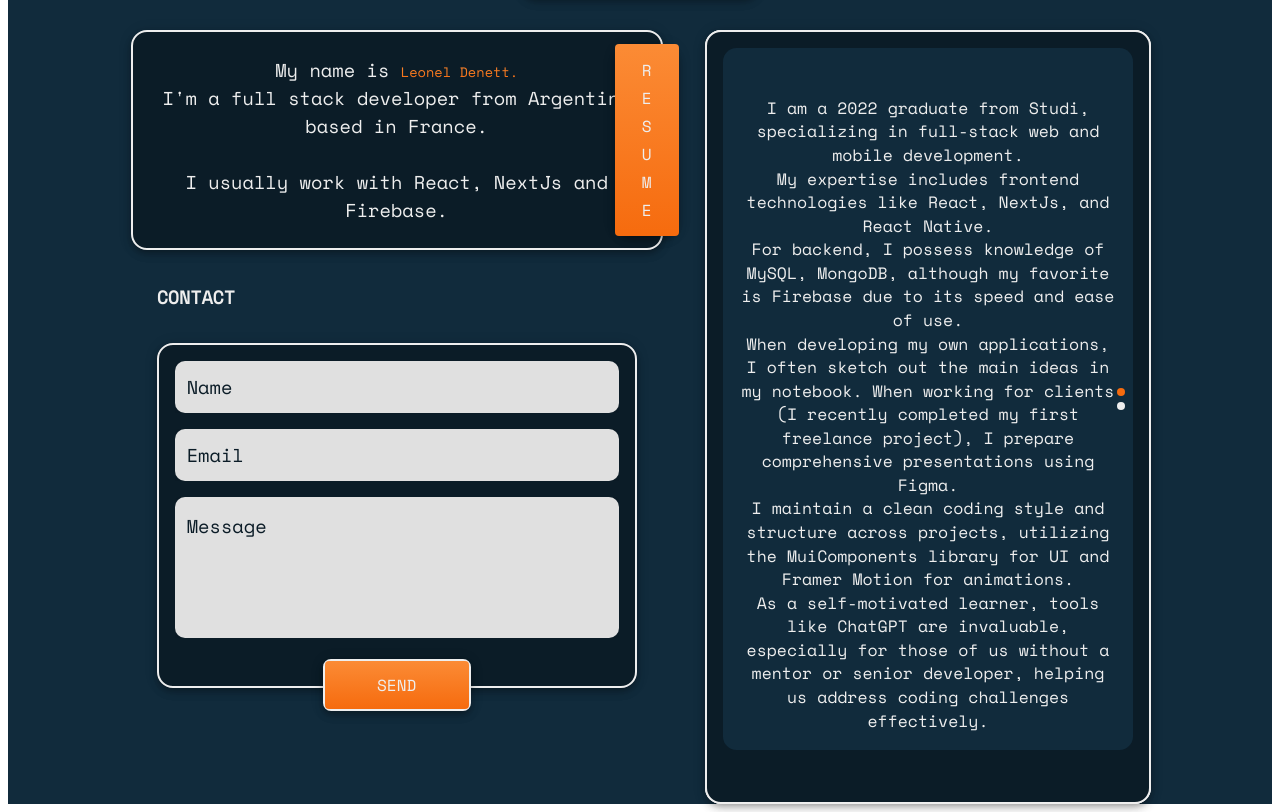
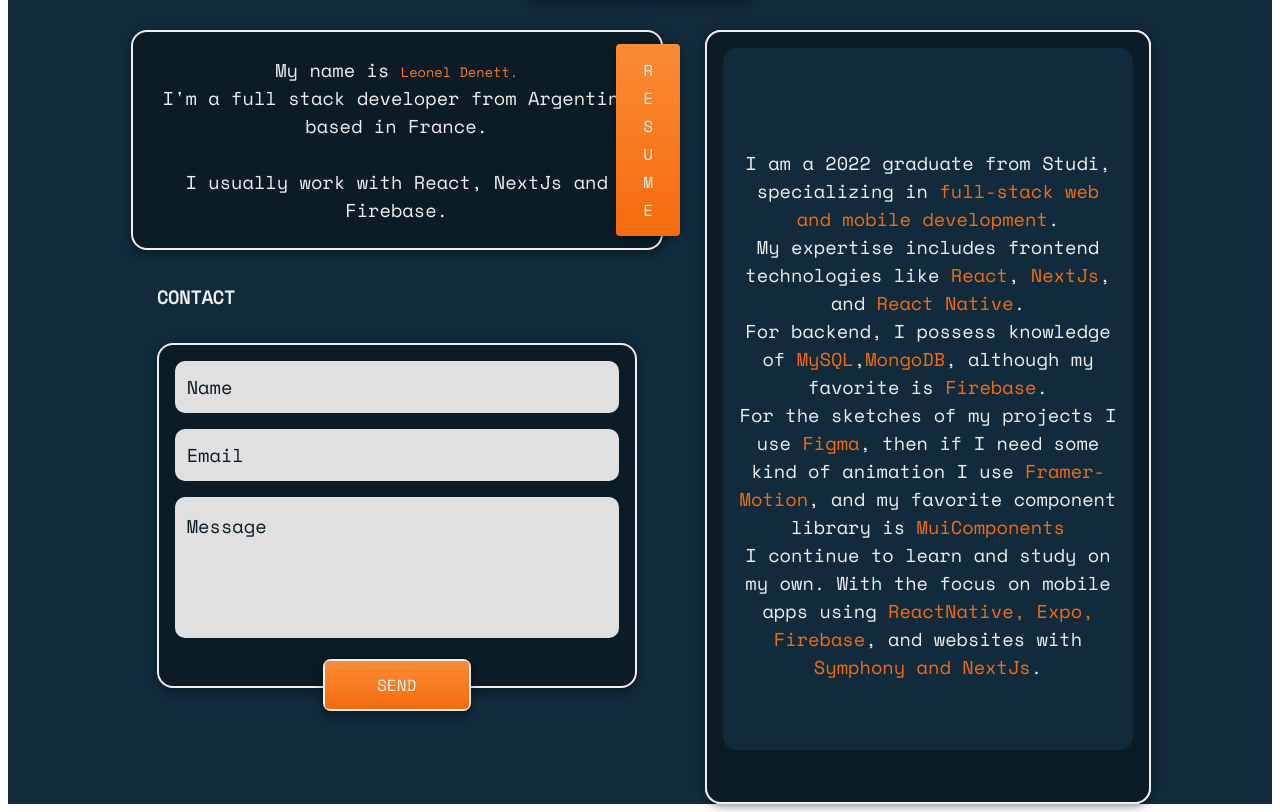
Before and after one commit to LeonelDenett/leonel-denett-portfolio, a Next.js app: page / in a window 1280 px wide. Shown: the part 1938-2750 px from the top of the page. Built offline with nearby package versions, Linux system fonts and the light colour scheme.

Commit message:
download cv function added

```diff
--- a/src/components/cards/CardsXS/Cards.module.css
+++ b/src/components/cards/CardsXS/Cards.module.css
@@ -80,6 +80,18 @@
 .buttonSeeMore {
     margin-top: 1rem;
 }
+.disabled {
+    min-width: 7rem;
+    color: #eeeeee;
+    border: solid 2px #eeeeee;
+    border-radius: .5rem;
+    z-index: 2;
+    background-color: #0b1c27;
+    display: flex;
+    justify-content: center;
+    align-items: center;
+    padding: .5rem;
+}
 
 @media (min-width: 1200px) {
     .cardContainer {
--- a/src/components/cards/CardsXS/Cards.tsx
+++ b/src/components/cards/CardsXS/Cards.tsx
@@ -5,26 +5,23 @@
 import styles from './Cards.module.css';
 // Mui Components
 import Box from '@mui/material/Box';
-import Grid from '@mui/material/Grid';
-import Paper from '@mui/material/Paper';
 import Typography from '@mui/material/Typography';
 import Card from '@mui/material/Card';
 import CardActionArea from '@mui/material/CardActionArea';
 import CardMedia from '@mui/material/CardMedia';
 import CardContent from '@mui/material/CardContent';
 import Button from '@mui/material/Button';
+// Mui Icons
+import SettingsIcon from '@mui/icons-material/Settings';
 import GitHubIcon from '@mui/icons-material/GitHub';
 // Mui Styles
 import { useTheme } from '@mui/material/styles';
 import useMediaQuery from '@mui/material/useMediaQuery';
 // Data
-import { Project, projectData } from '@/utils/data/cards';
-import { isJSDocProtectedTag } from 'typescript';
-// Cards
-import photographer from "../../../images/photographer.jpg";
-import osteopathe from "../../../images/andrea-ostheopahte.jpeg";
-import fire from "../../../images/bbq.jpg";
-import geek from "../../../images/counter-kills.jpeg";
+import { Project } from '@/utils/data/cards';
+// Framer
+import { motion } from 'framer-motion';
+
 
 // Props
 interface CardProps {
@@ -36,6 +33,7 @@
     // Querys
     const theme = useTheme();
     const isPhone = useMediaQuery(theme.breakpoints.between('xs', 'md'));
+
     return (
         <Box key={project.id}>
             <Box className={styles.cardContainer}>
@@ -55,14 +53,24 @@
                                 </Button>
                             </Box>
                             <Box className={styles.cardButtons}>
+                                {
+                                    project.id !== 3 ?
+                                    <>
                                     <Button className={styles.buttons} variant="contained">
                                         <Link style={{textDecoration:"none", color:"#eeeeee"}} href={project.link}>Site</Link>
                                     </Button>
                                     <Button className={styles.buttons} variant="contained">
-                                    <Link style={{textDecoration:"none", color:"#eeeeee"}} href={project.github}>
+                                        <Link style={{textDecoration:"none", color:"#eeeeee", display:"flex", alignItems:"center"}} href={project.github}>
                                             <GitHubIcon/>
                                         </Link>
                                     </Button>
+                                    </>
+                                    :
+                                    <Box className={styles.disabled}>
+                                        <Typography>Maintenance</Typography>
+                                        <SettingsIcon component={motion.svg} animate={{rotate:360,transition:{duration:2, repeat:Infinity, ease:'linear'}}} fontSize="large" className={styles.icon}/>
+                                    </Box>
+                                }
                             </Box>
                         </CardContent>
                     </CardActionArea>
--- a/src/components/socialIcons/SocialIcons.module.css
+++ b/src/components/socialIcons/SocialIcons.module.css
@@ -25,10 +25,6 @@
   border-radius: .5rem;
 }
 @media (max-width: 400px) {
-  .icon {
-    height: 2rem;
-    width: 2rem;
-  }
   .iconsContainer {
     gap: .25rem;
     right: -1rem;
--- a/src/components/swiper/Swiper.tsx
+++ b/src/components/swiper/Swiper.tsx
@@ -28,24 +28,21 @@
             >
                 <SwiperSlide className={styles.slides1}>
                     <Box sx={{textAlign:"center", height:"100%", padding:"1rem", display:"flex", justifyContent:"center", alignItems:"center"}}>
-                        <Typography color={"#eeeeee"} variant="body2" fontSize={"1.03rem"}>
-                            I am a 2022 graduate from Studi, specializing in full-stack web and mobile development.<br/>
-                            My expertise includes frontend technologies like React, NextJs, and React Native.<br/>
-                            For backend, I possess knowledge of MySQL, MongoDB, although my favorite is Firebase
-                            due to its speed and ease of use.<br/> When developing my own applications,
-                            I often sketch out the main ideas in my notebook. When working for clients
-                            (I recently completed my first freelance project), I prepare comprehensive presentations using Figma.<br/>
-                            I maintain a clean coding style and structure across projects,
-                            utilizing the MuiComponents library for UI and Framer Motion for animations.<br/>
-                            As a self-motivated learner, tools like ChatGPT  are invaluable, especially for
-                            those of us without a mentor or senior developer,
-                            helping us address coding challenges effectively.
+                        <Typography color={"#eeeeee"} variant="body1" fontSize={"1.03rem"}>
+                            I am a 2022 graduate from Studi, specializing in <span style={{color:"#F66B0E"}}>full-stack web and mobile development</span>.<br/>
+                            My expertise includes frontend technologies like <span style={{color:"#F66B0E"}}>React</span>, <span style={{color:"#F66B0E"}}>NextJs</span>, and <span style={{color:"#F66B0E"}}>React Native</span>.<br/>
+                            For backend, I possess knowledge of <span style={{color:"#F66B0E"}}>MySQL</span>,<span style={{color:"#F66B0E"}}>MongoDB</span>, although my favorite is <span style={{color:"#F66B0E"}}>Firebase</span>.<br/>
+                            For the sketches of my projects I use <span style={{color:"#F66B0E"}}>Figma</span>, then if I need some kind of
+                            animation I use <span style={{color:"#F66B0E"}}>Framer-Motion</span>, and my favorite component library is <span style={{color:"#F66B0E"}}>MuiComponents</span><br/>
+                            I continue to learn and study on my own.
+                            With the focus on mobile apps using <span style={{color:"#F66B0E"}}>ReactNative,
+                            Expo, Firebase</span>, and websites with <span style={{color:"#F66B0E"}}>Symphony and NextJs</span>.
                         </Typography>
                     </Box>
                 </SwiperSlide>
-                <SwiperSlide className={styles.slides2}>
+                {/* <SwiperSlide className={styles.slides2}>
                     <h1>Hola</h1>
-                </SwiperSlide>
+                </SwiperSlide> */}
             </Swiper>
             </Box>
         </Box>
--- a/src/pages/about.tsx
+++ b/src/pages/about.tsx
@@ -1,4 +1,5 @@
 // NextJs
+import Link from "next/link";
 import { useState } from "react";
 // Styles
 import styles from "../styles/About.module.css";
@@ -19,7 +20,6 @@
 // Mailer
 import { Formik, Form, Field, ErrorMessage } from 'formik';
 import * as Yup from 'yup';
-
 
 interface FormData {
     name: string;
@@ -72,6 +72,18 @@
     };
 
 
+    const cvUrl = '/utils/cv/CV-Leonel-Denett.pdf'; // Ajusta la ruta a tu archivo CV
+
+    const handleDownload = () => {
+        const link = document.createElement('a');
+        link.href = cvUrl;
+        link.download = 'CV-Leonel-Denett.pdf'; // Nombre del archivo para la descarga
+        document.body.appendChild(link);
+        link.click();
+        document.body.removeChild(link);
+    };
+
+
     return (
         <Box className={styles.aboutPage}>
             {/* Subtitle */}
@@ -89,9 +101,11 @@
                         </Paper>
                         {/* Resume CV */}
                         <Box className={styles.resumeContainer}>
+                            <a href="/CV-Leonel-Denett.pdf" download="CV-Leonel-Denett.pdf">
                             <Paper sx={{borderRadius:"1rem"}} elevation={5} className={styles.resumeButtonContainer}>
                                 <Button component={motion.button} whileHover={{scale: 1.05}} className={styles.resume}>R<br/>e<br/>s<br/>u<br/>m<br/>e</Button>
                             </Paper>
+                            </a>
                         </Box>
                     </Box>
                     {/* More info about me */}
--- a/src/styles/About.module.css
+++ b/src/styles/About.module.css
@@ -61,7 +61,7 @@
 .resumeButtonContainer {
     position: absolute;
     bottom: -6rem;
-    right: -1rem;
+    right: -1.1rem;
     border-radius: 1rem;
     background-color: #F66B0E;
 }
--- a/src/utils/data/cards.tsx
+++ b/src/utils/data/cards.tsx
@@ -6,7 +6,7 @@
 
 // Props
 export interface Project {
-    id: string,
+    id: number,
     title: string,
     description: string,
     functionalities: string,
@@ -21,11 +21,11 @@
 
 export const projectData: Project[] = [
     {
-        id:"1",
+        id:1,
         title:"Charles Cantin",
         description:"Professional Photographer specialized in capturing the beauty and emotions of weddings, anniversaries, and personalized photo shoots.",
         functionalities: "This photographer's website impresses with its responsive design and utilizes Firebase database to showcase his portfolio, includes a secure contact form and is deployed by Vercel.",
-        tools:"NextJs, Mui, Framer Motion, Firebase, Vercel",
+        tools:"NextJs, Mui, Framer Motion, Firebase, Formik, Yup, Vercel.",
         imgCard:photographer,
         altCard:"Photographer",
         link:"https://charles-cantin-photographer.vercel.app/",
@@ -34,11 +34,11 @@
         md: 6
     },
     {
-        id:"2",
+        id:2,
         title:"Andréa Pot",
         description:"New osteopath at Cabinet Médical de la Baie in Plounéour-Trez",
         functionalities: "Andrea Pot Osteopath's website is a standout for its responsive, intuitive, and user-friendly design, allowing visitors to conveniently schedule appointments through Doctolib, make direct calls, and access the office location via a dedicated button that integrates with Google Maps.",
-        tools:"NextJs, Mui, Framer Motion, Vercel",
+        tools:"NextJs, Mui, Framer Motion, Vercel.",
         imgCard:osteopathe,
         altCard:"Osteopathe",
         link:"https://andrea-pot-osteopathe.vercel.app/",
@@ -47,11 +47,11 @@
         md: 6
     },
     {
-        id:"3",
+        id:3,
         title:"BBQ Recipes",
-        description:"BBQ Master is a mobile application who helps people to discover authentic Argentine BBQ recipes and grilling like a true barbecue enthusiast.",
+        description:"BBQ Master is my first mobile application who helps people to discover authentic Argentine BBQ recipes and grilling like a true barbecue enthusiast.",
         functionalities: "BBQ Master is an Argentine BBQ recipes mobile application that excels in offering a vast collection of recipes loaded seamlessly from Firebase. It boasts a secure authentication and authorization system, enabling users to save their favorite recipes, ensuring a delightful cooking experience.",
-        tools:"React Native, Expo, Firebase",
+        tools:"React Native, Expo, Formik, Yup, Firebase.",
         imgCard:fire,
         altCard:"BBQ Recipes",
         link:"https://andrea-pot-osteopathe.vercel.app/",
@@ -60,11 +60,11 @@
         md: 6
     },
     {
-        id:"4",
+        id:4,
         title:"Cod Counter",
-        description:"Cod Counter is the ultimate platform to track and compare stats among friends.",
+        description:"Cod Counter is my own platform to track and compare stats among friends.",
         functionalities:"Cod Counter stands out with its gamer-style interface, providing a secure authentication and verification system for creating profiles and safely storing statistics in Firebase, making it the perfect hub for tracking and comparing Call of Duty stats among friends.",
-        tools:"NextJs, Mui, Framer Motion, Firebase, Vercel",
+        tools:"NextJs, Mui, Framer Motion, Formik, Yup, Firebase, Vercel",
         imgCard:geek,
         altCard:"Cod Counter",
         link:"https://virgo-anotador-pro.vercel.app/",
```
Also changed, not shown: 1 other file (tests, documents, lock files or other folders). Lines whose indentation alone changed are shown as unchanged.
